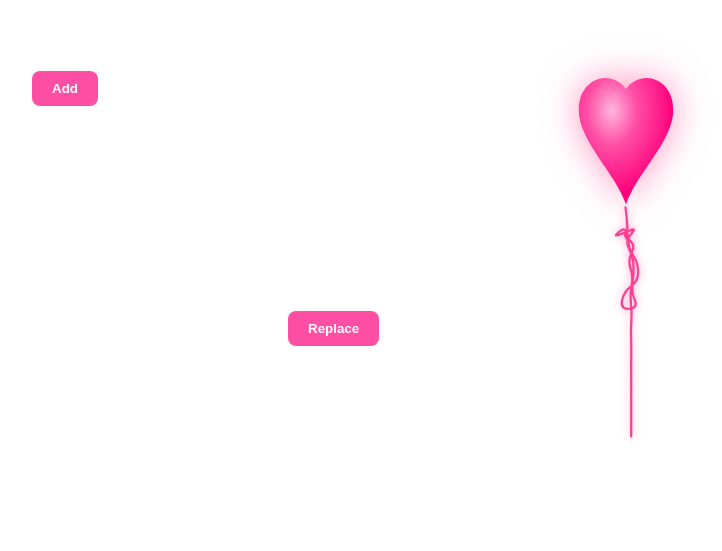
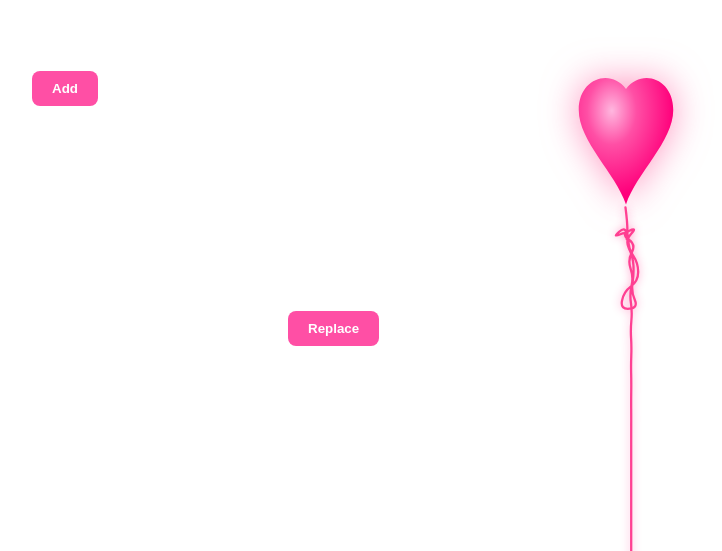
Before and after one commit to DrugFreeInu/EchoJR, a plain HTML site: page string.html in a window 1280 px wide. Shown: the part 249-800 px from the top of the page, without its empty margins (480-1202 px from the left). Drawn offline with Linux system fonts and the light colour scheme.

Commit message:
Update string.html

```diff
--- a/string.html
+++ b/string.html
@@ -3,7 +3,7 @@
 <head>
 <meta charset="UTF-8" />
 <meta name="viewport" content="width=device-width,initial-scale=1.0" />
-<title>Heart Balloon · Ultra Smooth Motion</title>
+<title>Heart Balloon · Floor Anchor</title>
 <style>
 html,body{
   margin:0;
@@ -75,8 +75,8 @@ let by=Math.random()*(innerHeight*0.5)+100;
 balloon.style.left=bx-80+"px";
 balloon.style.top=by+"px";
 
-// rope nodes
-const N=30, seg=18;
+// longer rope
+const N=45, seg=18; // 45 nodes makes it longer
 const nodes=Array.from({length:N},(_,i)=>({x:bx,y:by+i*seg,vx:0,vy:0}));
 
 let vx=0,vy=0;
@@ -124,7 +124,6 @@ function loop(){
   requestAnimationFrame(loop);
   ctx.clearRect(0,0,W,H);
 
-  // smoother float
   by+=Math.sin(Date.now()/900)*0.12;
   bx+=Math.cos(Date.now()/1300)*0.09;
   vx*=0.95;vy*=0.95;
@@ -133,7 +132,6 @@ function loop(){
   bx=Math.max(80,Math.min(innerWidth-80,bx));
   by=Math.max(80,Math.min(innerHeight-160,by));
 
-  // button repulsion
   for(const b of buttons){
     const br=b.getBoundingClientRect();
     const cx=br.left+br.width/2,cy=br.top+br.height/2;
@@ -156,7 +154,7 @@ function loop(){
     n.y+=n.vy+(p.vy*0.2);
     n.vx*=0.92;n.vy*=0.92;
 
-    // avoid buttons
+    // button avoidance
     for(const b of buttons){
       const br=b.getBoundingClientRect();
       const cx=br.left+br.width/2,cy=br.top+br.height/2;
@@ -165,7 +163,7 @@ function loop(){
       n.x=r.x;n.y=r.y;n.vx+=r.vx;n.vy+=r.vy;
     }
 
-    // constraint — more elastic
+    // rope constraint
     const dx=n.x-p.x,dy=n.y-p.y;
     const dist=Math.hypot(dx,dy)||0.001;
     const diff=(dist-seg)/dist;
@@ -174,16 +172,20 @@ function loop(){
     n.y-=dy*force*0.6;
     p.x+=dx*force*0.4;
     p.y+=dy*force*0.4;
+
+    // floor anchor near bottom
+    if(i===N-1 && n.y>H-15){
+      n.y=H-15;
+      n.vy*=-0.3; // slight bounce damping
+    }
   }
 
-  // subtle motion smoothing
   for(let i=1;i<N;i++){
     const prev=nodes[i-1],cur=nodes[i];
     cur.vx+=(prev.x-cur.x)*0.004;
     cur.vy+=(prev.y-cur.y)*0.004;
   }
 
-  // draw rope
   ctx.beginPath();
   ctx.moveTo(nodes[0].x,nodes[0].y);
   for(let i=1;i<N-2;i++){
```
